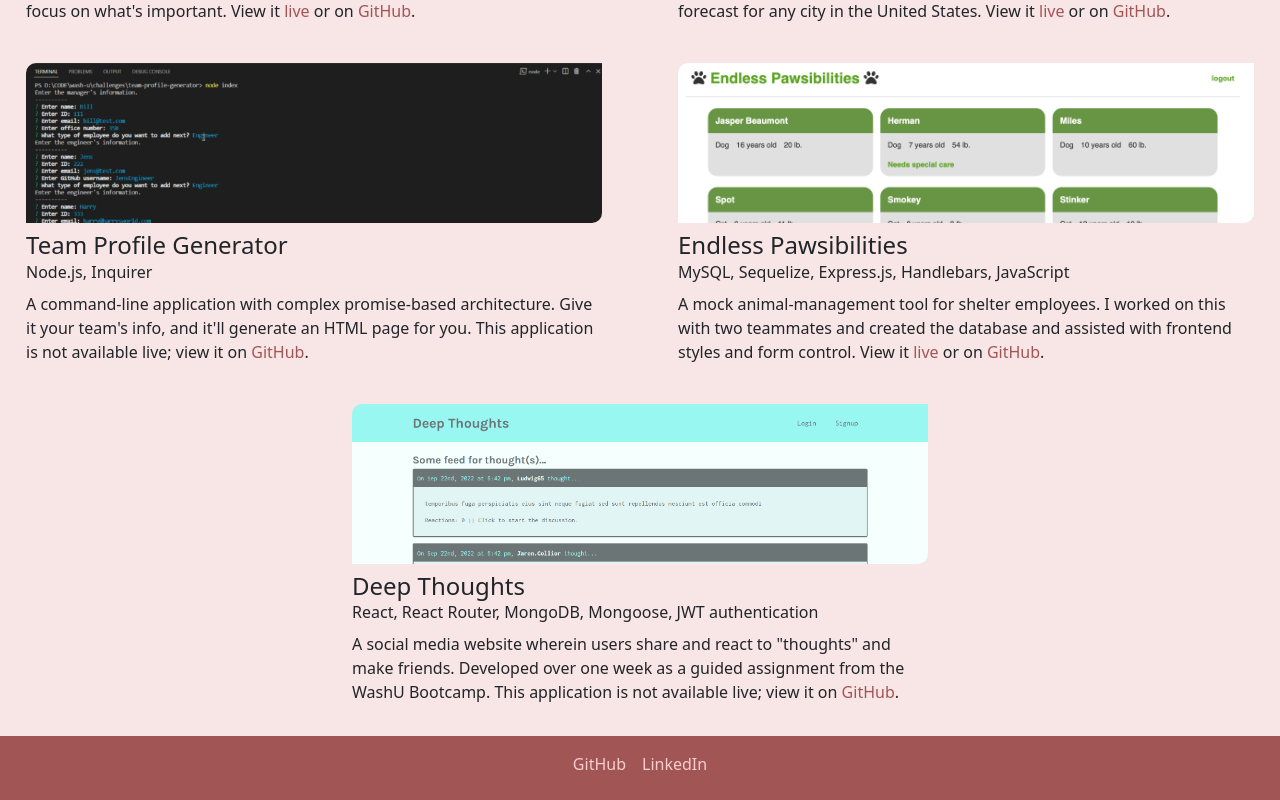
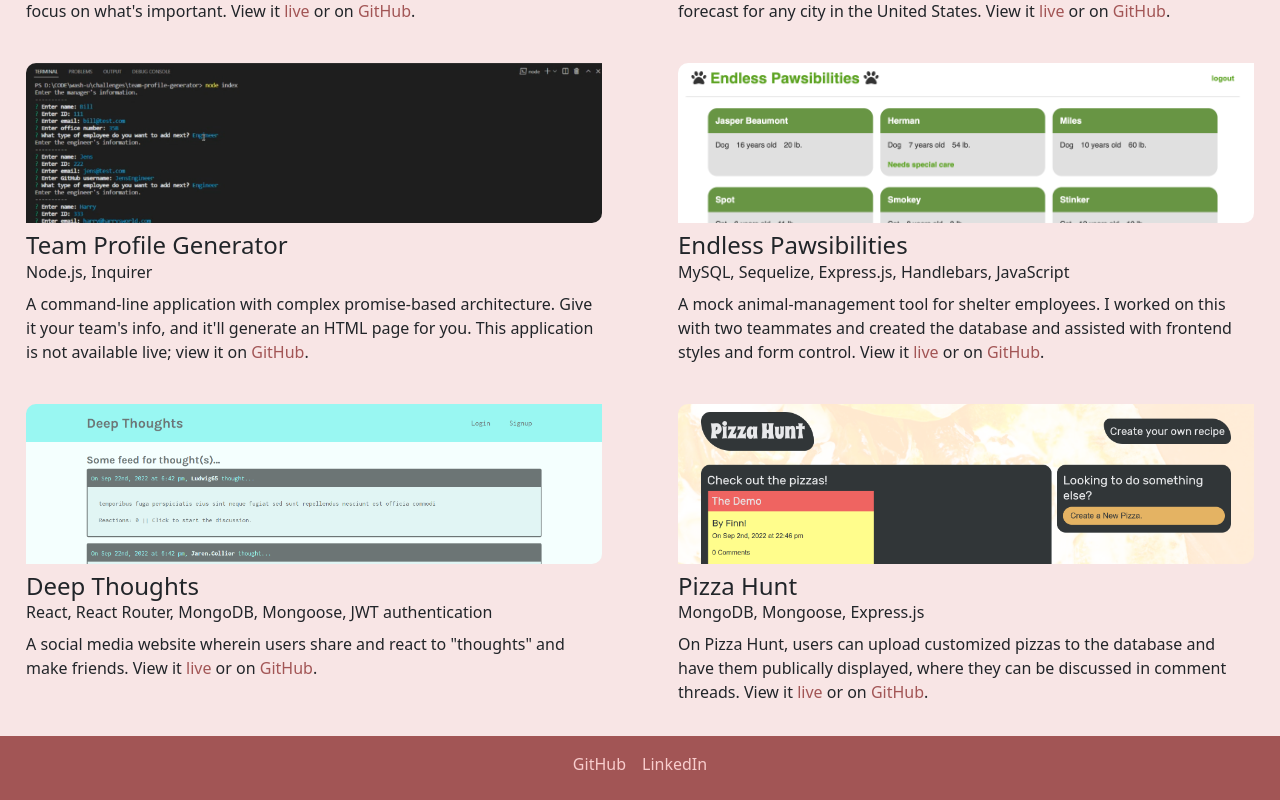
Before and after one commit to FinnStitcher/portfolio-two, a React (Create React App) app: page / in a window 1280 px wide. Shown: the part 858-1658 px from the top of the page. Built offline with nearby package versions, Linux system fonts and the light colour scheme.

Commit message:
added pizza hunt

```diff
--- a/src/components/Projects/index.js
+++ b/src/components/Projects/index.js
@@ -68,9 +68,22 @@ const projectsArray = [
             "Mongoose",
             "JWT authentication"
         ],
-        description: "A social media website wherein users share and react to \"thoughts\" and make friends. Developed over one week as a guided assignment from the WashU Bootcamp.",
+        description: "A social media website wherein users share and react to \"thoughts\" and make friends.",
         githubLink: "https://github.com/FinnStitcher/deep-thoughts-two",
-        deployedLink: null
+        deployedLink: "https://deep-thoughts-fs.herokuapp.com/"
+    },
+
+    {
+        id: "pizza",
+        title: "Pizza Hunt",
+        technologies: [
+            "MongoDB",
+            "Mongoose",
+            "Express.js"
+        ],
+        description: "On Pizza Hunt, users can upload customized pizzas to the database and have them publically displayed, where they can be discussed in comment threads.",
+        githubLink: "https://github.com/FinnStitcher/pizza-hunt",
+        deployedLink: "https://pizza-hunt-fs.herokuapp.com/"
     }
 ];
 
@@ -97,7 +110,6 @@ function Project({projectObj}) {
 };
 
 function Projects() {
-    // maybe i should redo this as an array.map?
 	return (
 		<section>
 			<h1 className="text-center">Projects</h1>
--- a/src/style.css
+++ b/src/style.css
@@ -98,6 +98,10 @@
     background-image: url('../public/images/deep-thoughts.png');
 }
 
+#pizza {
+    background-image: url('../public/images/pizza.png');
+}
+
 body {
     background: var(--six);
 }
```
Also changed, not shown: public/images/pizza.png (added).
